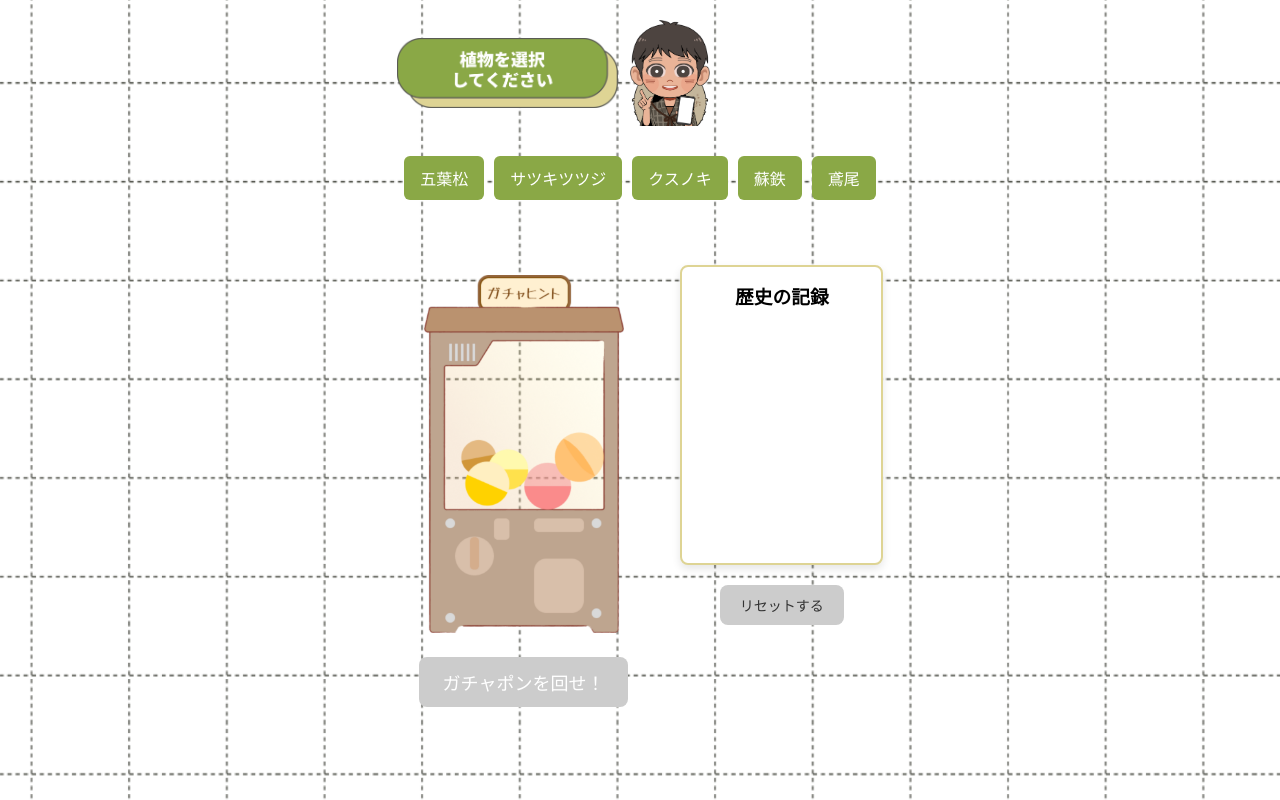
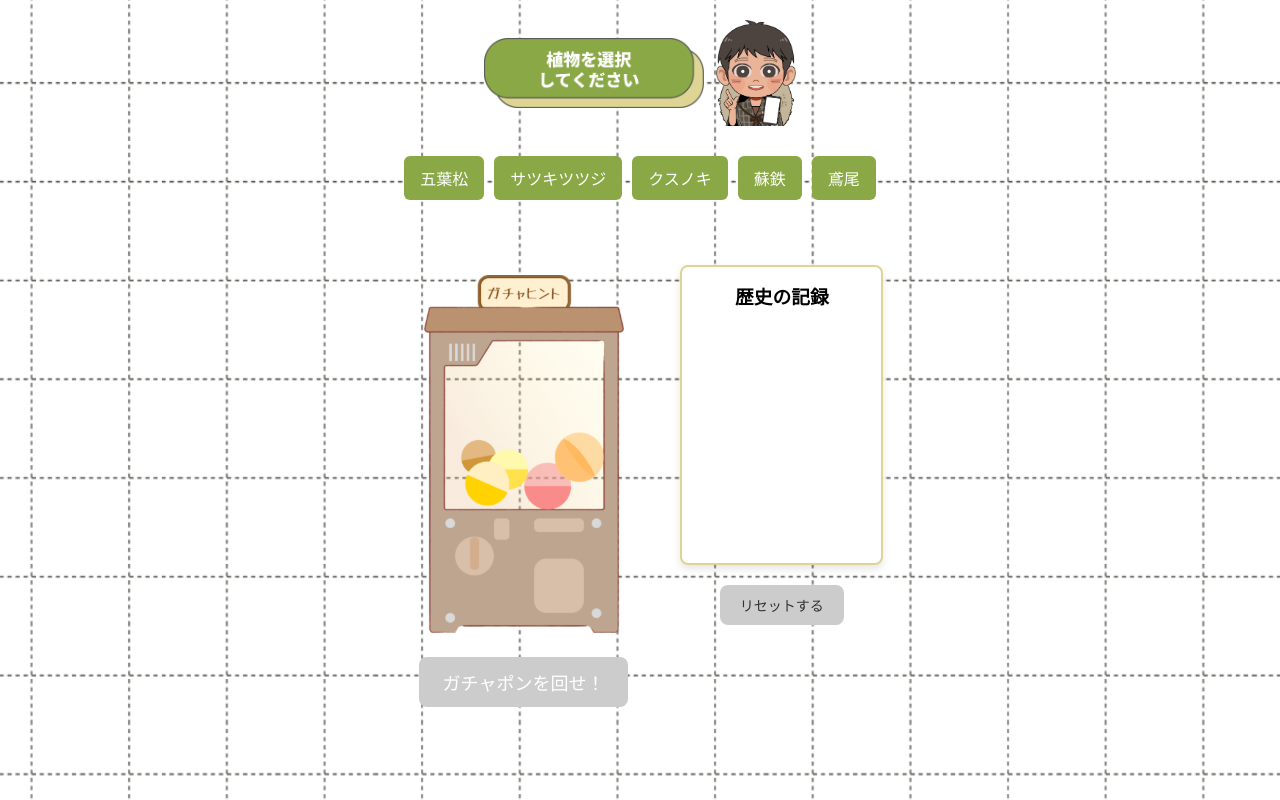
Before and after one commit to x94jen/hint.github.io, a plain HTML site: page index.html in a window 1280 px wide. Drawn offline with Linux system fonts and the light colour scheme.

Commit message:
Update style.css

```diff
--- a/style.css
+++ b/style.css
@@ -67,10 +67,12 @@ body {
 
 .zone-header {
   display: flex;
-  align-items: center;  /* 垂直置中 */
-  gap: 12px;            /* 標題與圖片之間的間距 */
+  align-items: center;
+  justify-content: center; /* 加這行可讓內容水平置中 */
+  gap: 12px;
   margin-bottom: 20px;
-  width: 50px;
+  margin-left: auto;
+  margin-right: auto;
 }
 
 .zone-image {
```
